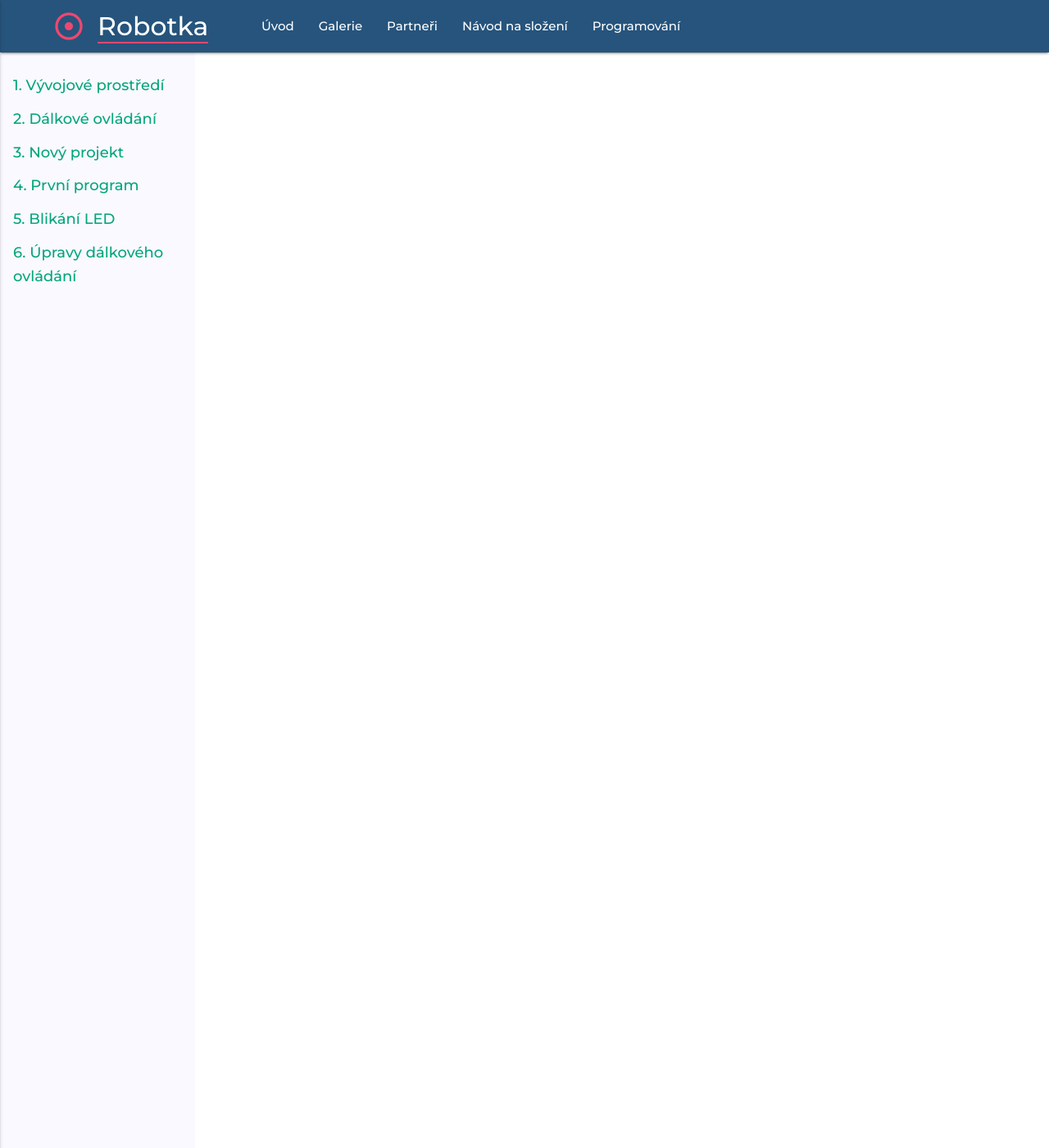
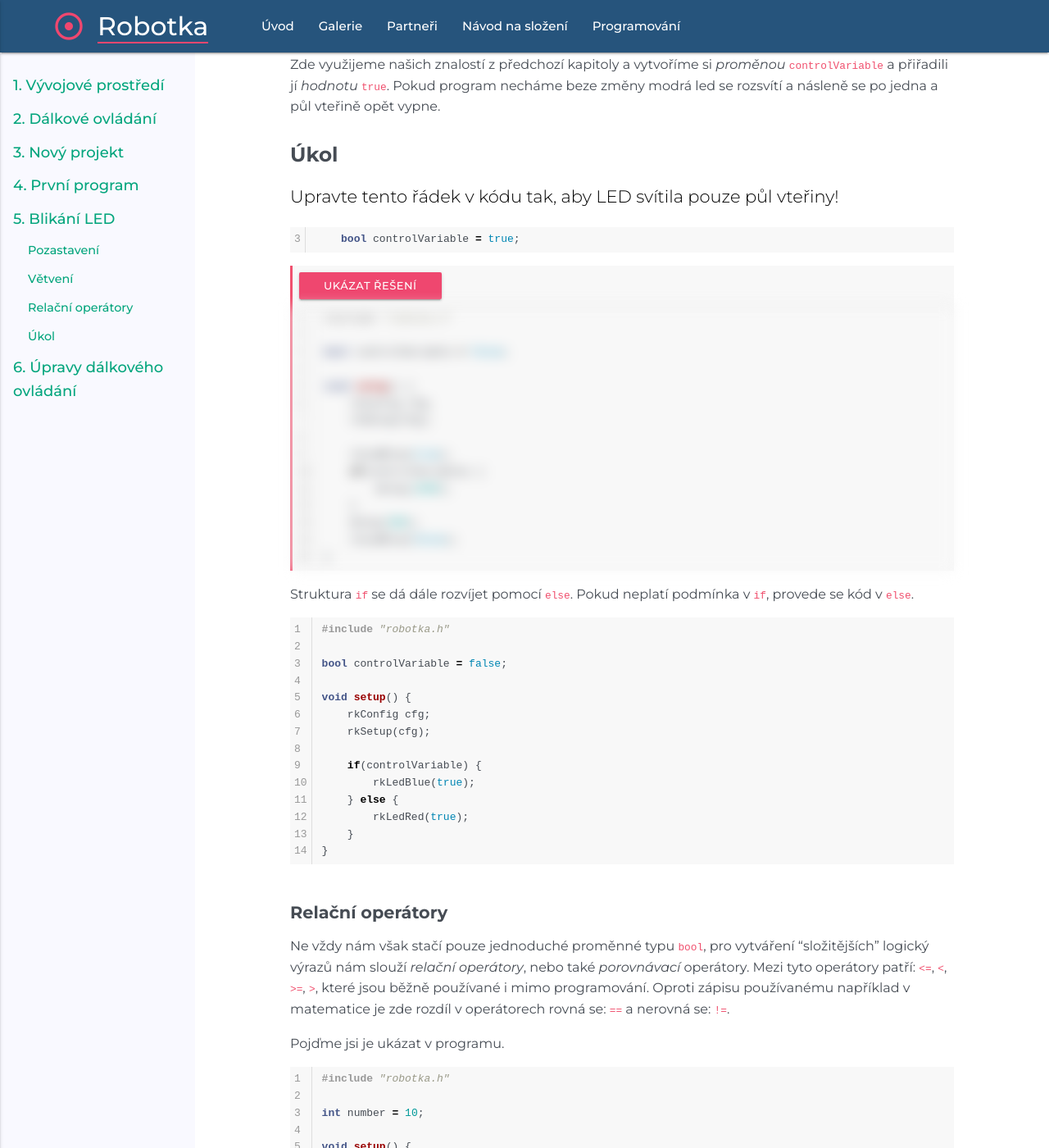
Before and after one commit to RoboticsBrno/robotka.robotickytabor.cz, a Jekyll site: the page built from _coding/004_blikani_led.md, in a window 1280 px wide and 1400 px high, scrolled down 1504 px. Shown: the whole window at 82% size. Built offline with Jekyll 4.4.1, drawn with Linux system fonts in a browser that asks for light colours; some of the changed text lies outside the part shown.

Commit message:
Add tutorial on delay, conditions and relational operators

````diff
--- a/_coding/004_blikani_led.md
+++ b/_coding/004_blikani_led.md
@@ -7,7 +7,223 @@ layout: coding
 
 
 {:.lead}
-Zde se bude LED blikati, jakožto i pokročilých kontrolních struktur užívati.
+Nyní se podíváme jak řídit běh programu.
+Program můžeme pozastavit, rozvětvit, či zopakovat.
+
+#### Pozastavení
+Začneme funkcí `delay`, ta pozastaví běh programu na dobu uvedenou v parametru (závorkách), hodnota je udávána v milisekundách, neboli tisícinách vteřiny.
+
+Napíšeme si program, který nejprve rozsvítí a následně po půl vteřině zhasne modrou LED.
+
+```cpp
+#include "robotka.h"
+
+void setup() {
+    rkConfig cfg;
+    rkSetup(cfg);
+
+    rkLedBlue(true);
+    delay(500);
+    rkLedBlue(false);
+}
+```
+
+##### Úkol
+
+{:.lead}
+Zkus upravit tento řádek v kódu tak, aby LED svítila dvě vteřiny!
+
+```cpp
+    delay(500);
+```
+{:data-linenos-offset="8"}
+
+{:.spoiler}
+```cpp
+#include "robotka.h"
+
+void setup() {
+    rkConfig cfg;
+    rkSetup(cfg);
+
+    rkLedBlue(true);
+    delay(2000);
+    rkLedBlue(false);
+}
+```
+
+#### Větvení
+C++ obsahuje dva přostředky pro rozvětvení programu, tou jednoduší a univezrálnější je `if`.
+
+```cpp
+#include "robotka.h"
+
+bool controlVariable = true;
+
+void setup() {
+    rkConfig cfg;
+    rkSetup(cfg);
+
+    rkLedBlue(true);
+    if(controlVariable) {
+        delay(1000);
+    }
+    delay(500);
+    rkLedBlue(false);
+}
+```
+Zde využijeme našich znalostí z předchozí kapitoly a vytvoříme si _proměnou_ `controlVariable` a přiřadili jí _hodnotu_ `true`.
+Pokud program necháme beze změny modrá led se rozsvítí a násleně se po jedna a půl vteřině opět vypne.
+
+##### Úkol
+
+{:.lead}
+Upravte tento řádek v kódu tak, aby LED svítila pouze půl vteřiny!
+
+```cpp
+    bool controlVariable = true;
+```
+{:data-linenos-offset="3"}
+
+{:.spoiler}
+```cpp
+#include "robotka.h"
+
+bool controlVariable = false;
+
+void setup() {
+    rkConfig cfg;
+    rkSetup(cfg);
+
+    rkLedBlue(true);
+    if(controlVariable) {
+        delay(1000);
+    }
+    delay(500);
+    rkLedBlue(false);
+}
+```
+
+Struktura `if` se dá dále rozvíjet pomocí `else`.
+Pokud neplatí podmínka v `if`, provede se kód v `else`.
+
+```cpp
+#include "robotka.h"
+
+bool controlVariable = false;
+
+void setup() {
+    rkConfig cfg;
+    rkSetup(cfg);
+
+    if(controlVariable) {
+        rkLedBlue(true);
+    } else {
+        rkLedRed(true);
+    }
+}
+```
+
+#### Relační operátory
+
+Ne vždy nám však stačí pouze jednoduché proměnné typu `bool`, pro vytváření "složitějších" logický výrazů nám slouží _relační operátory_, nebo také _porovnávací_ operátory.
+Mezi tyto operátory patří: `<=`, `<`, `>=`, `>`, které jsou běžně používané i mimo programování.
+Oproti zápisu používanému například v matematice je zde rozdíl v operátorech rovná se: `==` a nerovná se: `!=`.
+
+Pojďme jsi je ukázat v programu.
+
+```cpp
+#include "robotka.h"
+
+int number = 10;
+
+void setup() {
+    rkConfig cfg;
+    rkSetup(cfg);
+
+    if(number == 5) {
+        rkLedBlue(true);
+    }
+}
+```
+
+Tato nově nabytá znalost nám umožní ukázat si, že `if` a `else` lze zkombinovat do `else if`.
+
+```cpp
+#include "robotka.h"
+
+int number = 10;
+
+void setup() {
+    rkConfig cfg;
+    rkSetup(cfg);
+
+    if(number == 5) {
+        rkLedBlue(true);
+    } else if(number == 3) {
+        rkLedRed(true);
+    } else {
+        rkLedGreen(true);
+    }
+}
+```
+
+#### Úkol
+
+{:.lead}
+Zkus přidat do předchozíko programu rozsvícení žluté LED proměnná `number` bude rovna 4!
+
+{:.spoiler}
+```cpp
+#include "robotka.h"
+
+int number = 10;
+
+void setup() {
+    rkConfig cfg;
+    rkSetup(cfg);
+
+    if(number == 5) {
+        rkLedBlue(true);
+    } else if(number == 3) {
+        rkLedRed(true);
+    } else if(number == 4) {
+        rkLedYellow(true);
+    } else {
+        rkLedGreen(true);
+    }
+}
+```
+
+{:.lead}
+Uděláme to zajímavější, co myslíš?
+
+Zkus upravit předchozí program tak, aby pro čísla menší než 20 svítila modrá LED, pro čísla větší nebo rovna 20 červená LED a zároveň pro čísla menší nebo rovna 15 svítila žlutá a zároveň pro čísla větší než 25 svítila zelená LED.
+
+{:.spoiler}
+```cpp
+#include "robotka.h"
+
+int number = 10;
+
+void setup() {
+    rkConfig cfg;
+    rkSetup(cfg);
+
+    if(number < 20) {
+        rkLedBlue(true);
+    } else {
+        rkLedRed(true);
+    }
+    if(number < 15) {
+        rkLedYellow(true);
+    }
+    if(number > 25) {
+        rkLedGreen(true);
+    }
+}
+```
+
 
 
 ```cpp
````
